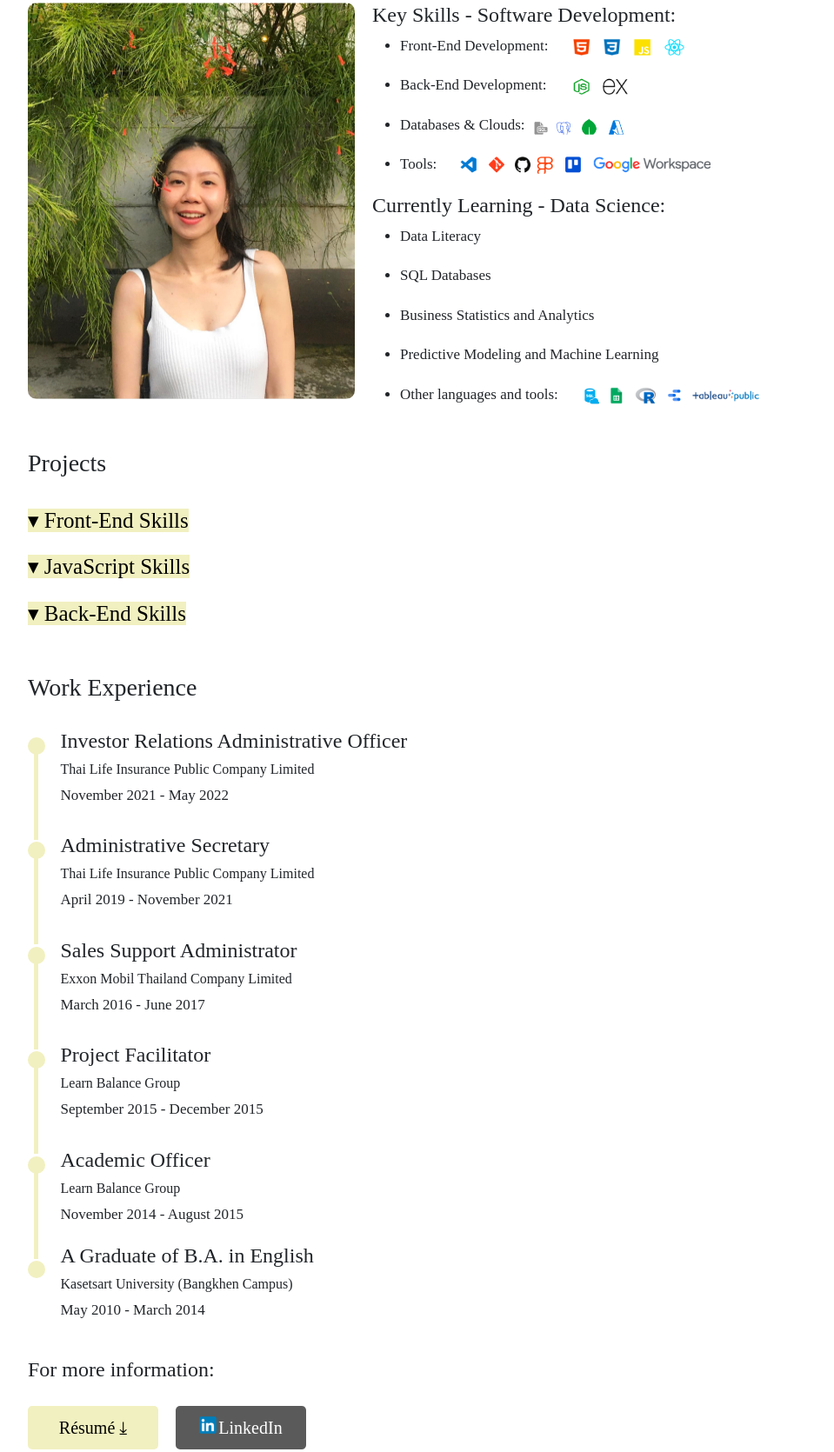
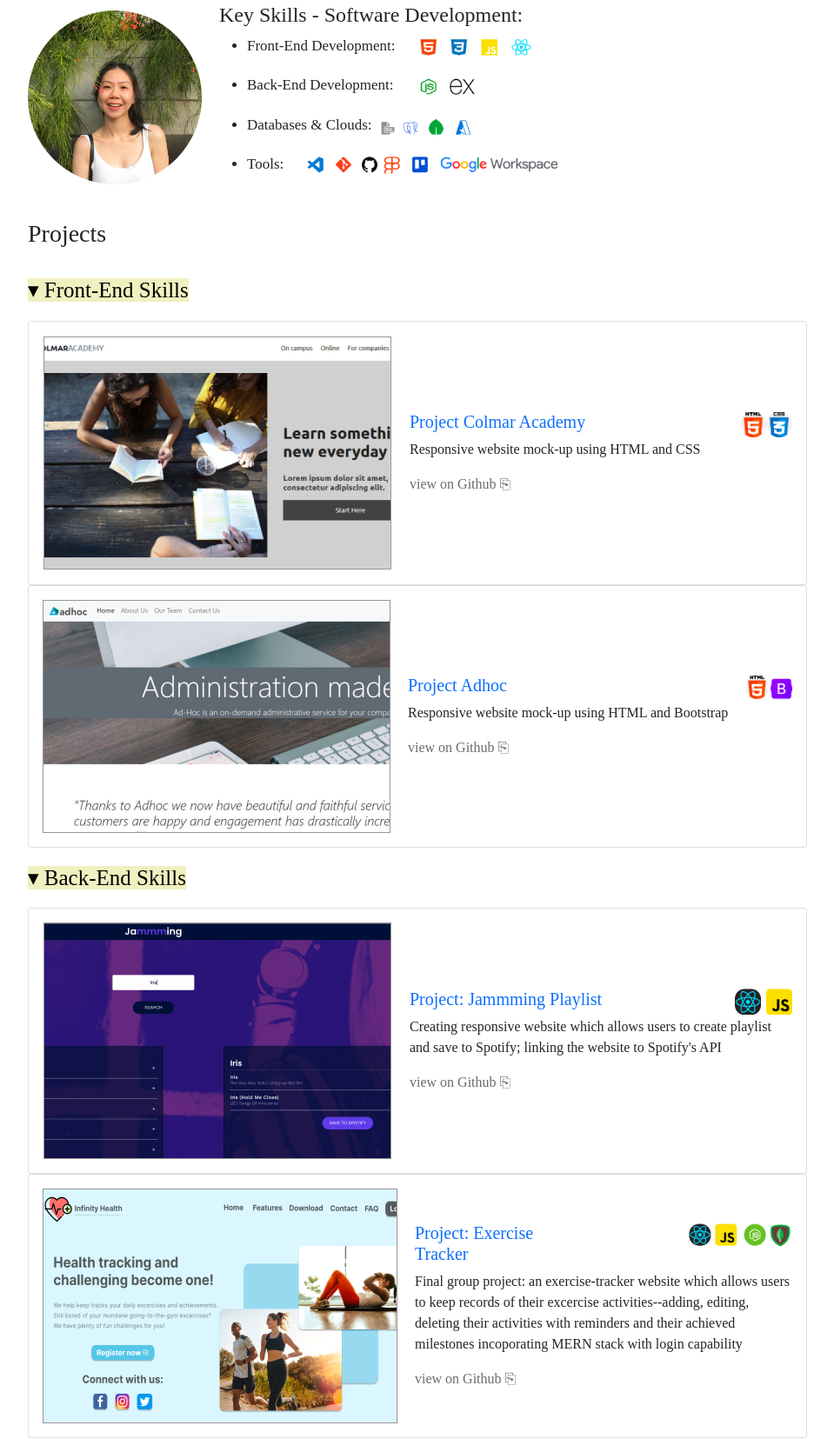
Before and after one commit to irisprae/iris-khongsook, a plain HTML site: page index.html in a window 1280 px wide. Shown: the part 373-2043 px from the top of the page at 87% size, without its empty margins (160-1119 px from the left). Drawn offline with nearby package versions, Linux system fonts and the light colour scheme; a web font is replaced by a local one.

Commit message:
Updated WebPort on 14SEP22

```diff
--- a/index.css
+++ b/index.css
@@ -143,11 +143,18 @@ a:link {
 
 .about-body img {
     height: 20px;
+
+}
+.portrait {
+    display: flex;
+    flex-direction: column;
+    justify-content: center;
 }
 .portrait img {
-    width: 376px;
-    height: 456px;
-    border-radius: 10px;
+    width: 200px;
+    height: 200px;
+    border-radius: 50%;
+    object-fit: cover;
 }
 
 .projects {
@@ -243,8 +250,8 @@ a:link {
 
 .moreinfo {
     display: flex;
-    flex
 }
+
 .resume {
     margin-top: 20px;
     margin-bottom: 30px;
--- a/index.html
+++ b/index.html
@@ -68,7 +68,7 @@
                 <li>Tools:<img src="tools.png" /></li>
               </ul>
             </div>
-            <div class="learning">
+            <!-- <div class="learning">
               <h4>Currently Learning - Data Science:</h4>
               <ul class="key-skills">
                 <li>Data Literacy</li>
@@ -77,7 +77,7 @@
                 <li>Predictive Modeling and Machine Learning</li>
                 <li>Other languages and tools:<img src="datasci.png" /></li>
               </ul>
-            </div>
+            </div> -->
           </div>
         </div>
         <!-- Projects -->
@@ -86,19 +86,15 @@
           <p>
             <a
               class="project-header"
-              data-bs-toggle="collapse"
               href="#front-end-skills"
-              role="button"
-              aria-expanded="false"
-              aria-controls="collapseExample"
             >
               <div class="popup">
                 ▾ Front-End Skills
-                <span class="popuptext">Click to expand</span>
+                <!-- <span>Click to expand</span> -->
               </div>
             </a>
           </p>
-          <div class="collapse" id="front-end-skills">
+          <div id="front-end-skills">
             <div class="card card-body">
               <div>
                 <img src="project-colmar.png" alt="project-colmar-academy" />
@@ -110,13 +106,13 @@
                     alt="html-css-logo"
                     class="project-icons"
                   />
-                  <h5>Project Colmar Academy</h5>
+                  <a href="https://colmar-academy-gules.vercel.app/" target="_blank"><h5>Project Colmar Academy</h5></a>
                 </div>
                 <p>Responsive website mock-up using HTML and CSS</p>
-                <a class="git-link" href="">view on Github ⎘</a>
+                <a class="git-link" href="https://github.com/irisprae/colmar-academy" target="_blank">view on Github ⎘</a>
               </div>
             </div>
-            <div class="card card-body">
+            <!-- <div class="card card-body">
               <div>
                 <img src="project-tea-cozy.png" alt="project-colmar-academy" />
               </div>
@@ -132,7 +128,7 @@
                 <p>Responsive website mock-up using HTML and CSS</p>
                 <a class="git-link" href="">view on Github ⎘</a>
               </div>
-            </div>
+            </div> -->
             <div class="card card-body">
               <div>
                 <img src="project-adhoc.png" alt="project-colmar-academy" />
@@ -144,14 +140,14 @@
                     alt="html-css-logo"
                     class="project-icons"
                   />
-                  <h5>Project Adhoc</h5>
+                <a href="https://project-adhoc.vercel.app/" target="_blank"><h5>Project Adhoc</h5></a>
                 </div>
                 <p>Responsive website mock-up using HTML and Bootstrap</p>
-                <a class="git-link" href="">view on Github ⎘</a>
+                <a class="git-link" href="https://github.com/irisprae/project-adhoc" target="_blank">view on Github ⎘</a>
               </div>
             </div>
           </div>
-          <p>
+          <!-- <p>
             <a
               class="project-header"
               data-bs-toggle="collapse"
@@ -198,7 +194,7 @@
                     alt="html-css-logo"
                     class="project-icons"
                   />
-                  <h5>Project: Jammming Playlist</h5>
+                  <a href="http://irisprae.surge.sh/" target="_blank"><h5>Project: Jammming Playlist</h5></a>
                 </div>
                 <p>
                   Creating responsive website which allows users to create
@@ -213,22 +209,45 @@
                 >
               </div>
             </div>
-          </div>
+          </div> -->
           <p>
             <a
               class="project-header"
-              data-bs-toggle="collapse"
               href="#back-end-skills"
-              aria-expanded="false"
-              aria-controls="collapseExample"
             >
               <div class="popup">
                 ▾ Back-End Skills
-                <span class="popuptext">Click to expand</span>
+                <!-- <span>Click to expand</span> -->
               </div>
             </a>
           </p>
-          <div class="collapse" id="back-end-skills">
+          <div id="back-end-skills">
+            <div class="card card-body">
+              <div>
+                <img src="project-jammming.png" alt="project-colmar-academy" />
+              </div>
+              <div class="font-pro">
+                <div>
+                  <img
+                    src="react-js-logo.png"
+                    alt="html-css-logo"
+                    class="project-icons"
+                  />
+                  <a href="http://irisprae.surge.sh/" target="_blank"><h5>Project: Jammming Playlist</h5></a>
+                </div>
+                <p>
+                  Creating responsive website which allows users to create
+                  playlist and save to Spotify; linking the website to Spotify's
+                  API
+                </p>
+                <a
+                  class="git-link"
+                  href="https://github.com/irisprae/ReactJS-Assessment"
+                  target="_blank"
+                  >view on Github ⎘</a
+                >
+              </div>
+            </div>
             <div class="card card-body">
               <div>
                 <img
@@ -243,13 +262,13 @@
                     alt="html-css-logo"
                     class="project-icons"
                   />
-                  <a href="https://infinity-health.vercel.app/"><h5>Project: Exercise Tracker</h5></a>
+                  <a href="https://infinity-health.vercel.app/" target="_blank"><h5>Project: Exercise Tracker</h5></a>
                 </div>
                 <p>
                   Final group project: an exercise-tracker website which allows
                   users to keep records of their excercise activities--adding,
                   editing, deleting their activities with reminders and their
-                  achieved milestones
+                  achieved milestones incoporating MERN stack with login capability
                 </p>
                 <a class="git-link" href="https://github.com/irisprae/project-infinity-health-prae">view on Github ⎘</a>
               </div>
@@ -318,7 +337,7 @@
         <h4>For more information:</h4>
         <div class="moreinfo">
           <div class="resume">
-           <a href="Resume_Iris K_26JUL22.pdf" target="_blank"><p class="popup">Résumé ⤓<span class="popuptext">Click to download</span></p></a>
+           <a href="Resume_Iris-K_1SEP2022.pdf" target="_blank"><p class="popup">Résumé ⤓<span class="popuptext">Click to download</span></p></a>
           </div>
           <div class="linkedin">
             <img src="linkedin.png" />
@@ -353,9 +372,9 @@
       </div> -->
     </div>
   </body>
-  <script
+  <!-- <script
     src="https://cdn.jsdelivr.net/npm/bootstrap@5.0.2/dist/js/bootstrap.bundle.min.js"
     integrity="sha384-MrcW6ZMFYlzcLA8Nl+NtUVF0sA7MsXsP1UyJoMp4YLEuNSfAP+JcXn/tWtIaxVXM"
     crossorigin="anonymous"
-  ></script>
+  ></script> -->
 </html>
```
Also changed, not shown: 2 other files.
